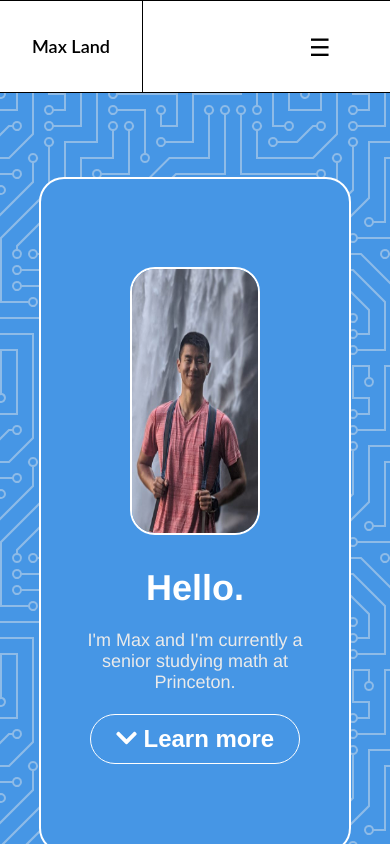
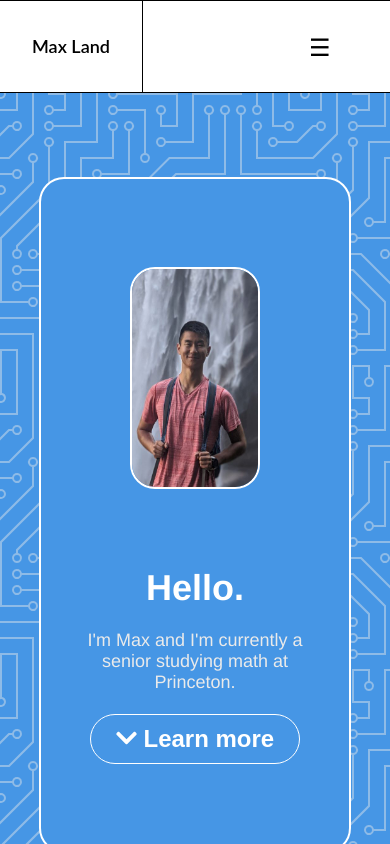
Before and after one commit to mrland99/personal-website, a React (Create React App) app: page /#/ in a window 390 px wide. Shown: the top 844 px of the page. Built offline with nearby package versions, Linux system fonts and the light colour scheme.

Commit message:
Update layout.css

```diff
--- a/src/styles/layout.css
+++ b/src/styles/layout.css
@@ -142,6 +142,7 @@
     }
     .header .image img {
         width: 100%;
+        height: 222px;
     }
 }
 
```
